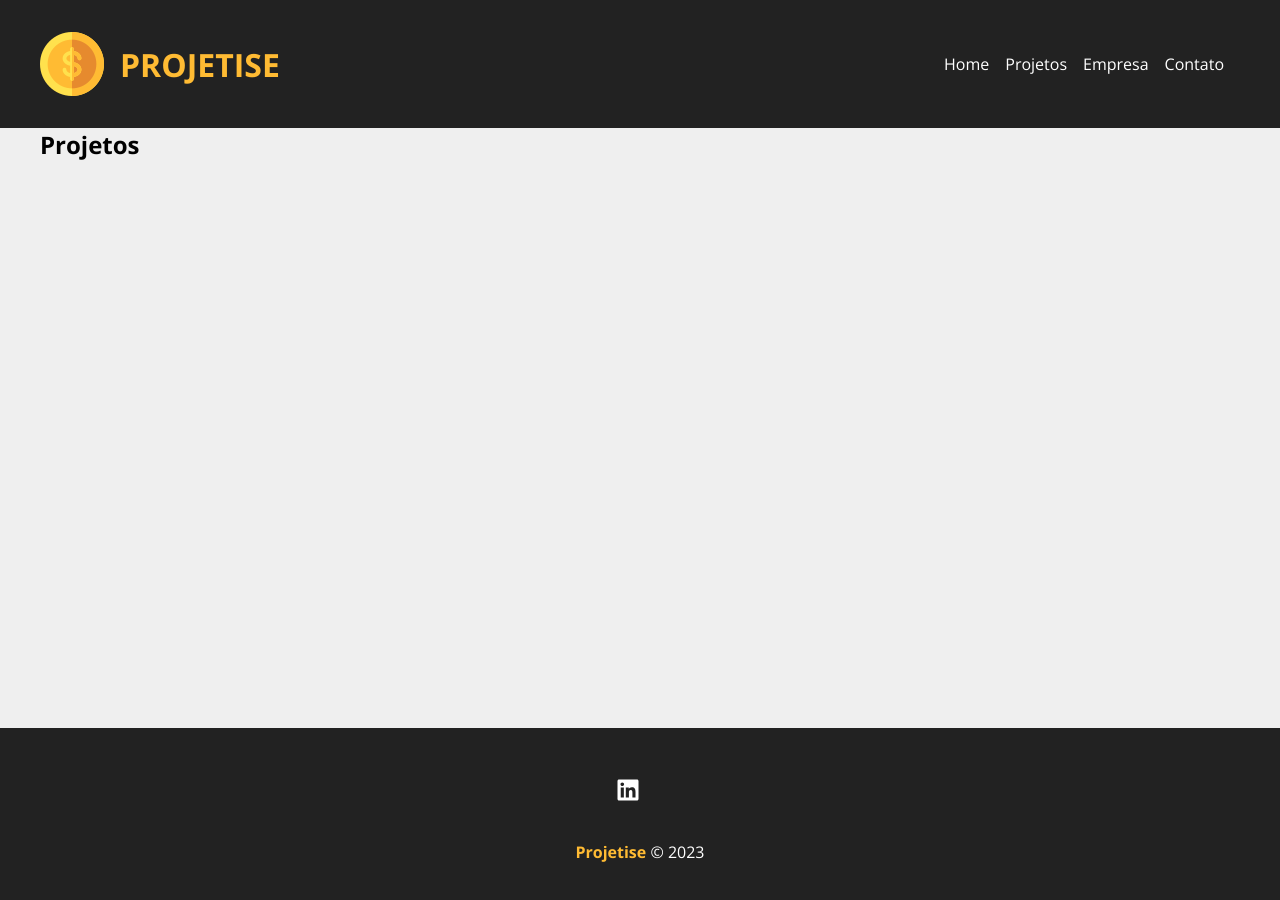
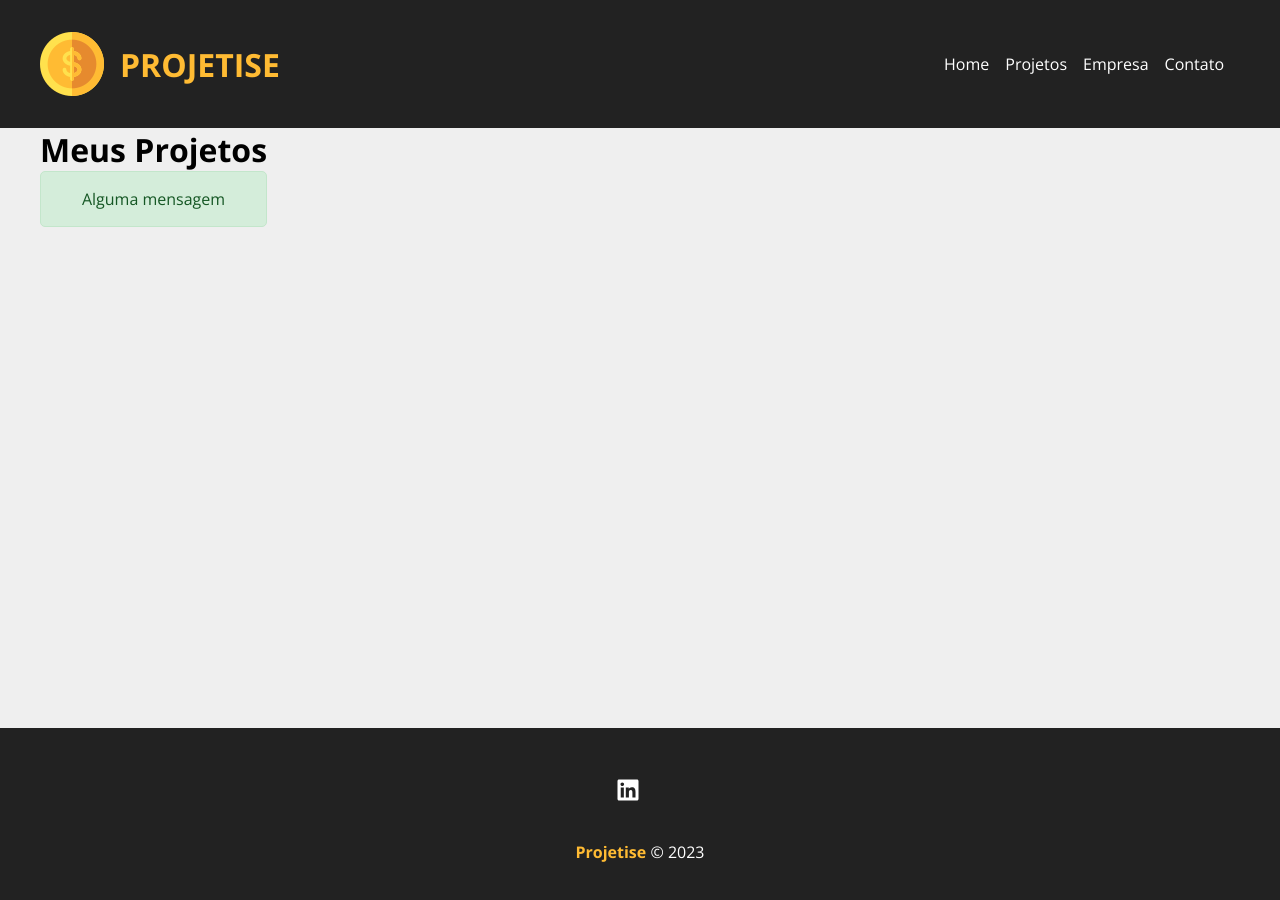
Before and after one commit to detarso7/gerenciador_projetos_React, a React (Create React App) app: page /projects in a window 1280 px wide. Shown: the top 900 px of the page. Built offline with nearby package versions, Linux system fonts and the light colour scheme.

Commit message:
Trabalhando no componente message

```diff
--- /dev/null
+++ b/src/components/pages/Message.js
@@ -0,0 +1,39 @@
+import { useState, useEffect } from 'react'
+
+import styles from './Message.module.css'
+
+function Message({type, msg}){
+
+    const [visible, setVisible] = useState(false)
+
+    useEffect(() => {
+
+            if (!msg){
+                setVisible(false)
+                return
+            }
+
+            setVisible(true)
+
+           const timer = setTimeout(()=> {
+                setTimeout(false)
+            }, 3000)
+
+            return () => clearTimeout(timer)
+
+        }, [msg]
+    )
+
+    return(
+        <>
+            {visible &&
+                <div className={`${styles.message} ${styles[type]}`}>
+                    {msg}
+                </div>
+            }
+        </>
+    )
+
+}
+
+export default Message
--- /dev/null
+++ b/src/components/pages/Message.module.css
@@ -0,0 +1,21 @@
+.message{
+    width: 100%;
+    padding: 1em;
+    border: 1px solid #000;
+    border-radius: 5px;
+    margin: 0 auto;
+    margin-bottom: 2em;
+    text-align: center;
+    }
+
+.success{
+    color: #155724;
+    background-color: #d4edda;
+    border-color: #c3e6cb;
+}
+
+.error{
+    color: #721c24;
+    background-color: #78d7da;
+    border-color: #f5c6cb;
+}
--- a/src/components/pages/Projects.js
+++ b/src/components/pages/Projects.js
@@ -1,8 +1,11 @@
+import Message from "./Message"
+
 function Home(props){
     return(
-    <>
-    <h2>Projetos</h2>
-    </>
+        <div>
+            <h1>Meus Projetos</h1>
+            <Message type="success" msg="Alguma mensagem"/>
+        </div>
     )
 
 }
```
